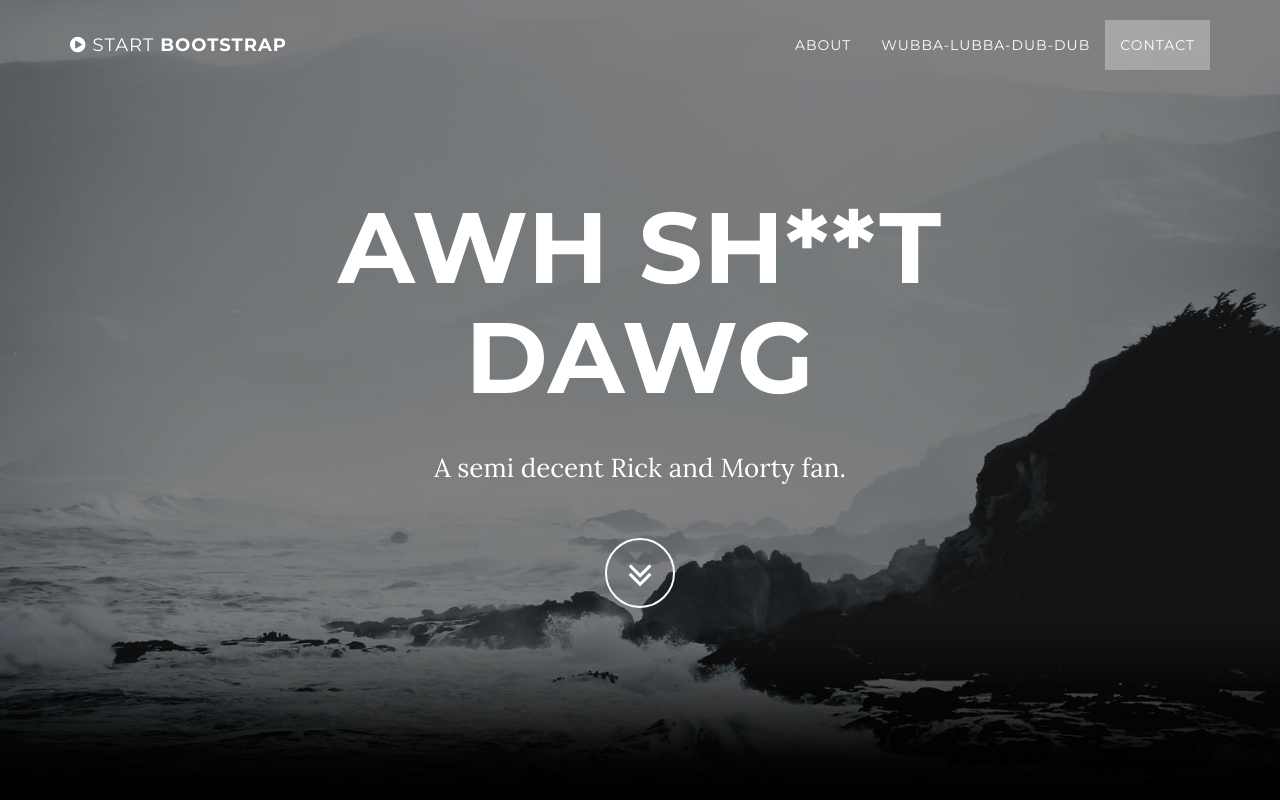
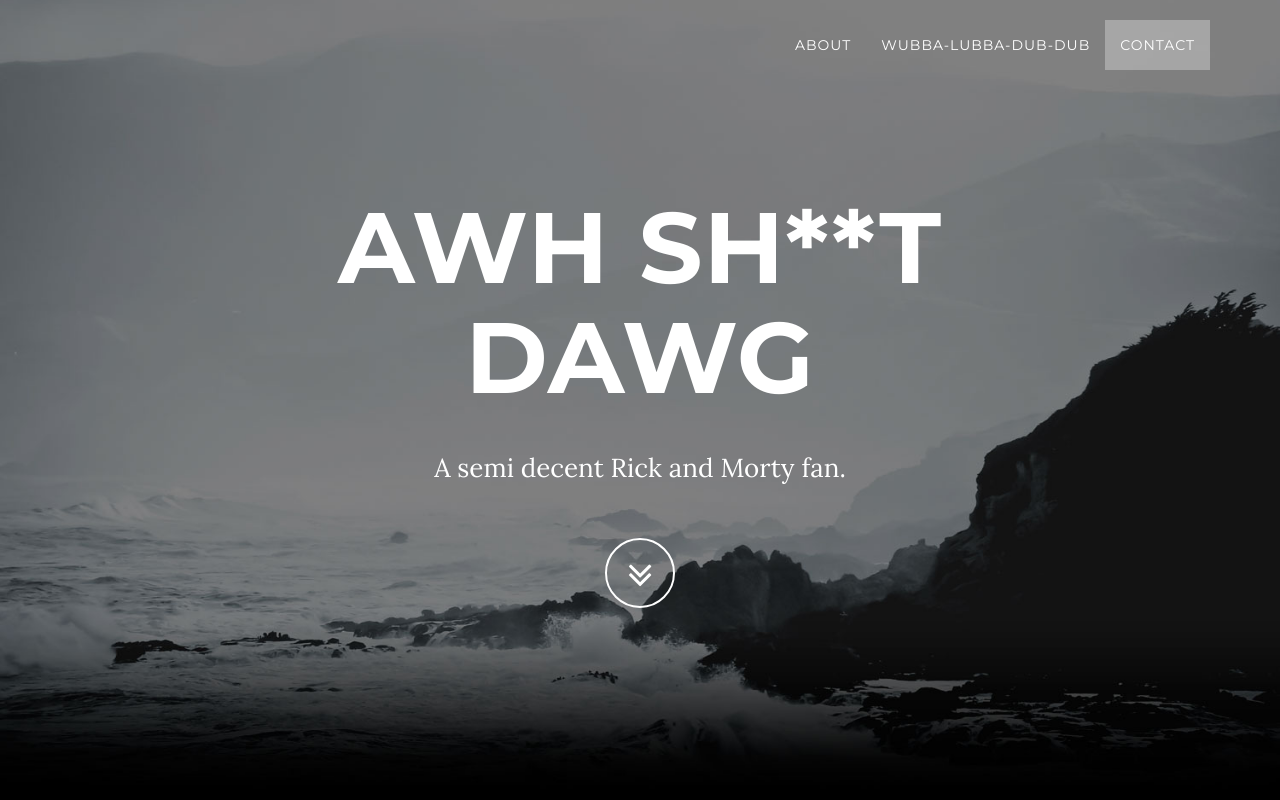
Before and after one commit to BowbiOner/old.bowbioner.github.io, a website: page index.html in a window 1280 px wide. Shown: the top 800 px of the page. Drawn offline with nearby package versions, Linux system fonts and the light colour scheme; some packages are replaced by stand-ins of ours.

```diff
--- a/index.html
+++ b/index.html
@@ -41,7 +41,7 @@
                     Menu <i class="fa fa-bars"></i>
                 </button>
                 <a class="navbar-brand page-scroll" href="#page-top">
-                    <i class="fa fa-play-circle"></i> <span class="light">Start</span> Bootstrap
+
                 </a>
             </div>
 
```
